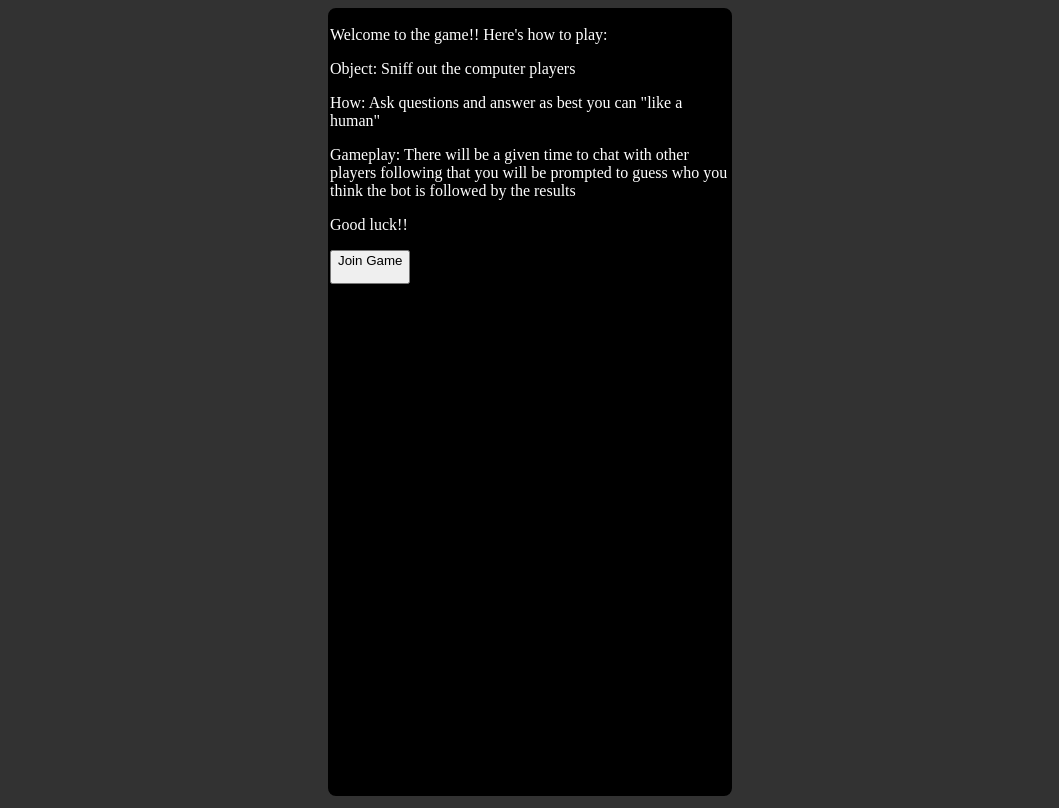
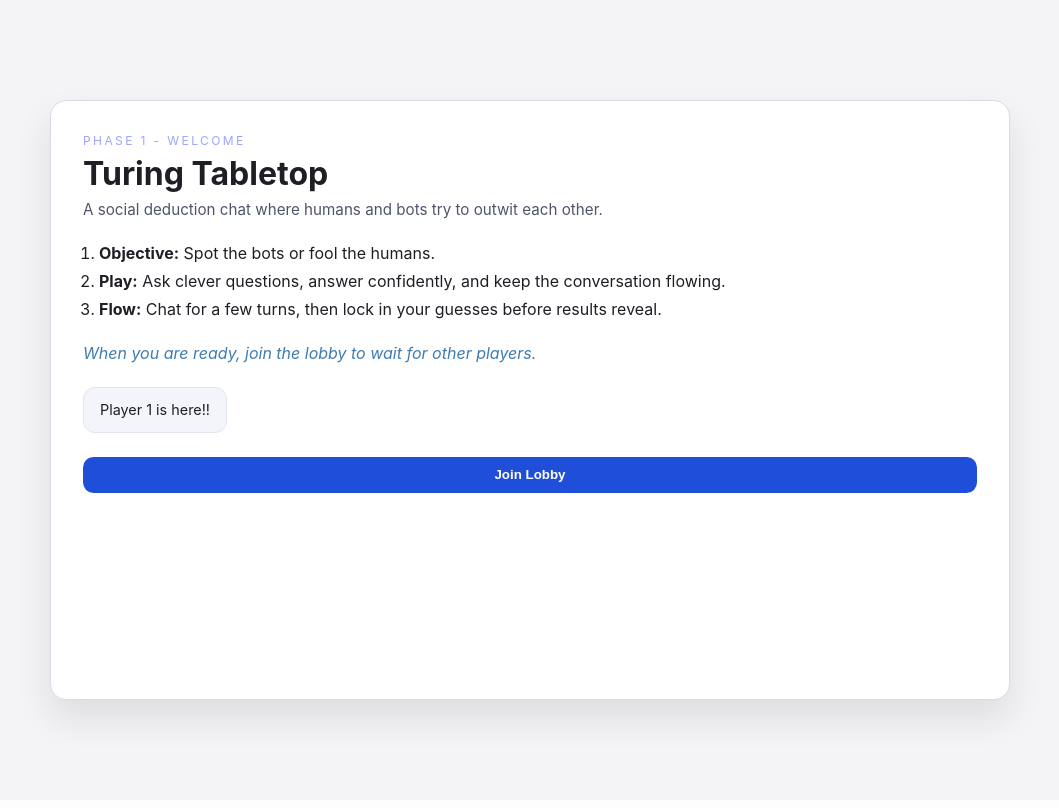
Before and after one commit to andrewc272/capstoneProject, a Flask app: page / in a window 1280 px wide. Shown: the whole page, without its empty margins (110-1169 px from the left). After the commit the page ends 736 px from the top, so only its background shows below. Run offline with Flask 3, Linux system fonts and the light colour scheme; data that the repository does not hold is empty.

Commit message:
made some UI enhancements to the our chat interface and lobby

```diff
--- a/static/intro.html
+++ b/static/intro.html
@@ -1,8 +1,19 @@
-<p>Welcome to the game!! Here's how to play:</p>
-<p>Object: Sniff out the computer players</p>
-<p>How: Ask questions and answer as best you can "like a human"</p>
-<p>Gameplay: There will be a given time to chat with other players following that you will be prompted to guess who you think the bot is followed by the results</p>
-<p>Good luck!!</p>
-<ul id="lobby_list">
-</ul>
-<button id="join_game">Join Game</p>
+<section class="panel panel-intro">
+	<header>
+		<p class="eyebrow">Phase 1 - Welcome</p>
+		<h1>Turing Tabletop</h1>
+		<p class="subtitle">A social deduction chat where humans and bots try to outwit each other.</p>
+	</header>
+
+	<ol class="how-to">
+		<li><strong>Objective:</strong> Spot the bots or fool the humans.</li>
+		<li><strong>Play:</strong> Ask clever questions, answer confidently, and keep the conversation flowing.</li>
+		<li><strong>Flow:</strong> Chat for a few turns, then lock in your guesses before results reveal.</li>
+	</ol>
+
+	<p class="tip">When you are ready, join the lobby to wait for other players.</p>
+
+	<ul id="lobby_list" class="player-list compact"></ul>
+
+	<button id="join_game" class="primary-button">Join Lobby</button>
+</section>
--- a/static/style.css
+++ b/static/style.css
@@ -1,158 +1,261 @@
+* {
+	box-sizing: border-box;
+}
+
 body, html {
 	height: 100%;
-	overflow: hidden;
-	background-color: #323232;
+	margin: 0;
+	font-family: -apple-system, BlinkMacSystemFont, "Segoe UI", Roboto, Helvetica, Arial, sans-serif;
+	background: #f4f4f6;
+	color: #1e1f25;
 }
 
 #screen {
-	height: 100%;
-	width: 100%;
+	min-height: 100%;
+	display: flex;
+	align-items: center;
+	justify-content: center;
+	padding: clamp(1rem, 4vw, 2.5rem);
 }
 
 #game {
-	margin: 0 auto;
-	height: 98vh;
-	max-height: 200vw;
-	max-width: 50vh;
-	width: 100%;
-	background-color: black;
-	border: black 2px solid;
-	border-radius: 0.5rem;
-	color: white;
+	width: min(960px, 100%);
+	min-height: 75vh;
+	background: #ffffff;
+	border: 1px solid #d9dce4;
+	border-radius: 1rem;
+	box-shadow: 0 18px 35px rgba(30, 33, 52, 0.1);
+	padding: clamp(1.25rem, 2.5vw, 2rem);
+	overflow: hidden;
 }
 
-#chat_area{
-	height: 90%;
-	background-color: black;
-	border-radius: 0.5rem 0.5rem 0 0;
+.panel {
+	display: flex;
+	flex-direction: column;
+	gap: 1.5rem;
+	height: 100%;
 }
 
-#textbox{
-	width: 100%;
-	height: 10%;
+.panel header {
+	display: flex;
+	flex-direction: column;
+	gap: 0.4rem;
+}
+
+.eyebrow {
+	font-size: 0.75rem;
+	text-transform: uppercase;
+	letter-spacing: 0.2em;
+	color: #9ea4ff;
+	margin: 0;
+}
+
+.panel h1 {
+	margin: 0;
+	font-size: clamp(1.4rem, 4vw, 2rem);
+}
+
+.subtitle {
+	margin: 0;
+	color: #4f5569;
+	font-size: 0.95rem;
+}
+
+.how-to {
+	margin: 0;
+	padding-left: 1rem;
+	display: flex;
+	flex-direction: column;
+	gap: 0.5rem;
+}
+
+.tip {
+	margin: 0;
+	font-style: italic;
+	color: #3e7cb1;
+}
+
+.player-list {
+	list-style: none;
+	margin: 0;
+	padding: 0;
+	display: flex;
+	flex-direction: column;
+	gap: 0.5rem;
+}
+
+.player-list li {
+	padding: 0.75rem 1rem;
+	border-radius: 0.75rem;
+	background: #f3f5fb;
+	border: 1px solid #e1e5ef;
+}
+
+.player-list.compact li {
+	font-size: 0.9rem;
+}
+
+.self-player {
+	align-self: flex-end;
+	background: #dde8ff;
+	color: #1f2b4a;
+}
+
+.other-player {
+	align-self: flex-start;
+	background: #e8eef7;
+}
+
+.button-row {
+	display: flex;
+	justify-content: flex-end;
+}
+
+.primary-button {
+	padding: 0.65rem 1.4rem;
+	border-radius: 0.65rem;
+	border: none;
+	background: #1f4ed8;
+	color: #ffffff;
+	font-weight: 600;
+	cursor: pointer;
+	transition: background 0.2s ease, transform 0.2s ease;
+}
+
+.primary-button:hover {
+	background: #163cad;
+	transform: translateY(-1px);
+}
+
+#chat_area {
+	flex: 1;
+	background: #f9fafc;
+	border-radius: 0.75rem;
+	padding: 1rem;
+	overflow: hidden;
 	display: flex;
 	flex-direction: column;
 }
 
-ul {
-	list-style-type: none;
-	padding: 0 0 0 20%;
+#chat_area ul {
+	list-style: none;
 	margin: 0;
-	max-height: 100%;
+	padding: 0;
+	display: flex;
+	flex-direction: column;
+	gap: 0.75rem;
 	overflow-y: auto;
+	scrollbar-width: thin;
 }
 
+.chat-scroll {
+	border: 1px solid #e6e9f1;
+}
 
-form {
-	min-width: 98%;
-	padding: 5px;
+.chat-header {
+	gap: 0.25rem;
+}
+
+.other-player,
+.self-player {
+	max-width: 80%;
+	padding: 0.65rem 0.85rem;
+	border-radius: 1rem;
+	font-size: 0.95rem;
+	line-height: 1.4;
+	word-break: break-word;
+}
+
+#textbox {
+	padding-top: 0.5rem;
+}
+
+#textbox form {
 	display: flex;
-	gap: 5px;
-	margin-top: auto;
-	background: #202020;
+	gap: 0.5rem;
+	align-items: center;
+	background: #eff1f7;
+	padding: 0.35rem 0.4rem;
+	border-radius: 0.65rem;
 }
 
 #chatbox {
-	background-color: black;
-	border: white 2px solid;
-	border-radius: 1rem;
-	color: white;
-	font-size: 16px;
-	font-family: -apple-system, BlinkMacSystemFont, "Segoe UI", Roboto,
-               Helvetica, Arial, sans-serif;
-	min-width: 85%;
+	flex: 1;
+	background: transparent;
+	border: none;
+	color: #1f2b4a;
+	font-size: 1rem;
+	padding: 0.5rem 0.75rem;
+}
+
+#chatbox:focus {
+	outline: none;
 }
 
 #send {
-	min-width: 5%;
-	background: blue;
-	color: white;
+	width: 42px;
+	height: 42px;
+	border-radius: 0.55rem;
 	border: none;
-	border-radius: 50%;
+	background: #1f4ed8;
+	color: #ffffff;
+	font-size: 1.05rem;
+	cursor: pointer;
+	display: flex;
+	align-items: center;
+	justify-content: center;
 }
 
-#send.hover {
-	background: background: #005ecb;
-	color: white;
+#send span {
+	line-height: 1;
 }
 
-#send.active{
-	background: blue;
-	color: white;
+.panel-guess .guess-form {
+	display: flex;
+	flex-direction: column;
+	gap: 1rem;
 }
 
-p {
-	color: white;
+.guess-grid {
+	display: grid;
+	grid-template-columns: repeat(auto-fit, minmax(180px, 1fr));
+	gap: 0.75rem;
 }
 
-li {
-	color: white;
-	background-color: blue;
-	margin: 20px;
-	padding: 0.5rem 1rem;
-	height: auto;
-	min-height: 16px;
-	font-family: -apple-system, BlinkMacSystemFont, "Segoe UI", Roboto,
-               Helvetica, Arial, sans-serif;
-	font-size: 16px;
-	line-height: 1.4;
-	border-radius: 1.5rem;
+.guess-grid label {
+	display: flex;
+	align-items: center;
+	gap: 0.5rem;
+	padding: 0.75rem;
+	background: #f3f4fa;
+	border: 1px solid #e0e4f0;
+	border-radius: 0.75rem;
 }
 
-#player1 {
-	background-color: red;
+.panel-results .results-card {
+	padding: 1.25rem;
+	border-radius: 0.85rem;
+	background: #f8f9fc;
+	border: 1px solid #e1e4ed;
 }
 
-#player2 {
-	background-color: orange;
+.results-list {
+	list-style: disc;
+	margin: 0.75rem 0 0 1.25rem;
+	padding: 0;
+	color: #41475b;
 }
 
-#player3 {
-	background-color: green;
+@media (max-width: 768px) {
+	#screen {
+		padding: 1rem;
+	}
+
+	#game {
+		min-height: auto;
+	}
+
+	.guess-grid {
+		grid-template-columns: 1fr;
+	}
 }
-
-#player4 {
-	background-color: purple;
-}
-
-#player5 {
-	background-color: darkGrey;
-}
-
-#player6 {
-	background-color: brown;
-}
-
-ul {
-  list-style-type: none;
-  padding: 0;
-  margin: 0;
-  max-height: 100%;
-  overflow-y: auto;
-  display: flex;
-  flex-direction: column;
-}
-
-/* Default message (others) */
-.other-player {
-  align-self: flex-start;
-  background-color: blue;
-  color: white;
-  border-radius: 1.5rem;
-  margin: 10px;
-  padding: 0.5rem 1rem;
-  max-width: 70%;
-  word-wrap: break-word;
-}
-
-/* Your own message */
-.self-player {
-  align-self: flex-end;
-  background-color: darkgrey;
-  color: black;
-  border-radius: 1.5rem;
-  margin: 10px;
-  padding: 0.5rem 1rem;
-  max-width: 70%;
-  word-wrap: break-word;
-}
```
Also changed, not shown: static/chat.html (+18 -7 lines), static/guess.html (+11 -6 lines), static/lobby.html (+11 -8 lines), static/results.html (+16 -1 lines).
